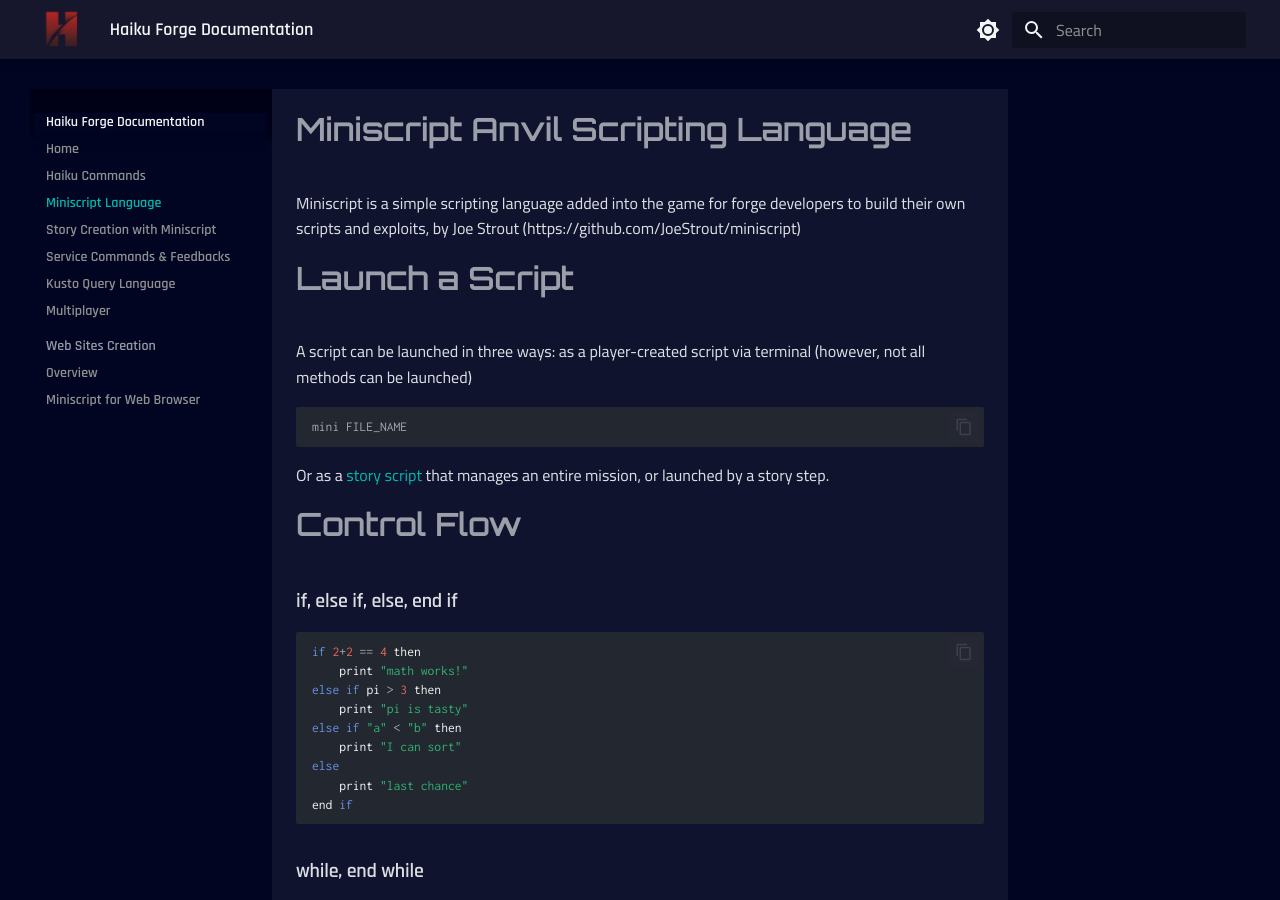
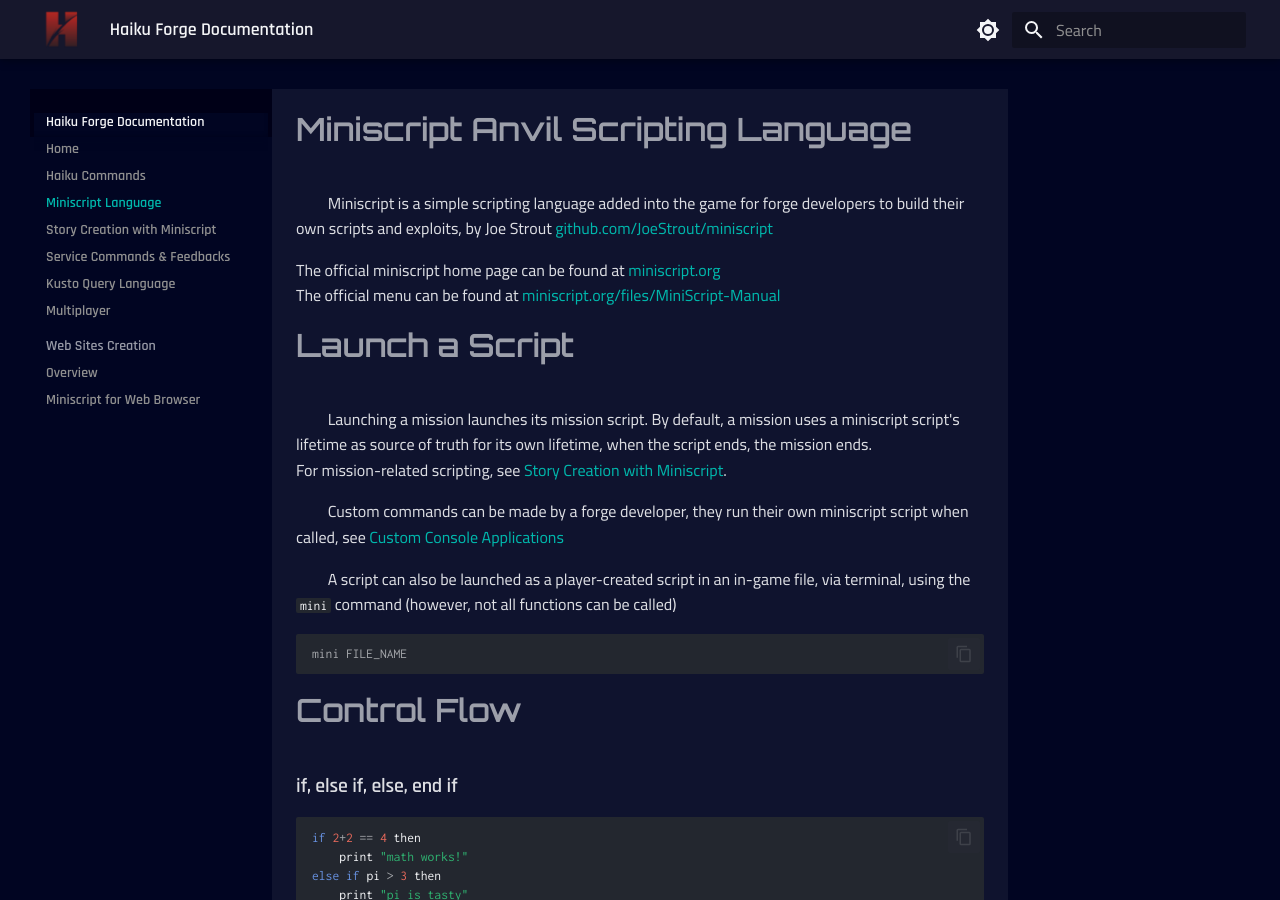
Before and after one commit to haiku-inc/HaikuForgeDocumentation, an MkDocs documentation site: the page built from docs/miniscript-anvil-scripting-language.md, in a window 1280 px wide and 900 px high. Built offline with MkDocs 1.6.1 and Material for MkDocs 9.7.7, drawn with Linux system fonts in a browser that asks for light colours.

Commit message:
Added more text and descriptions

````diff
--- a/docs/miniscript-anvil-scripting-language.md
+++ b/docs/miniscript-anvil-scripting-language.md
@@ -1,16 +1,26 @@
 # Miniscript Anvil Scripting Language
 
-Miniscript is a simple scripting language added into the game for forge developers to build their own scripts and exploits, by Joe Strout (https://github.com/JoeStrout/miniscript)
+&nbsp;&nbsp;&nbsp;&nbsp;&nbsp;&nbsp;&nbsp;&nbsp;
+Miniscript is a simple scripting language added into the game for forge developers to build their own scripts and exploits, by Joe Strout [github.com/JoeStrout/miniscript](https://github.com/JoeStrout/miniscript)
+
+The official miniscript home page can be found at [miniscript.org](https://miniscript.org/)<br>
+The official menu can be found at [miniscript.org/files/MiniScript-Manual](https://miniscript.org/files/MiniScript-Manual.pdf)
 
 # Launch a Script
 
-A script can be launched in three ways: as a player-created script via terminal (however, not all methods can be launched)
+&nbsp;&nbsp;&nbsp;&nbsp;&nbsp;&nbsp;&nbsp;&nbsp;
+Launching a mission launches its mission script. By default, a mission uses a miniscript script's lifetime as source of truth for its own lifetime, when the script ends, the mission ends.<br>
+For mission-related scripting, see [Story Creation with Miniscript](story-creation-with-miniscript.md).
+
+&nbsp;&nbsp;&nbsp;&nbsp;&nbsp;&nbsp;&nbsp;&nbsp;
+Custom commands can be made by a forge developer, they run their own miniscript script when called, see [Custom Console Applications](story-creation-with-miniscript.md/#miniscript-console-applications)
+
+&nbsp;&nbsp;&nbsp;&nbsp;&nbsp;&nbsp;&nbsp;&nbsp;
+A script can also be launched as a player-created script in an in-game file, via terminal, using the `mini` command (however, not all functions can be called)
 
 ```lua
 mini FILE_NAME
 ```
-
-Or as a [story script](story-creation-with-miniscript.md) that manages an entire mission, or launched by a story step.
 
 # Control Flow
 
````
Also changed, not shown: docs/story-creation-with-miniscript.md (+2 -2 lines).
